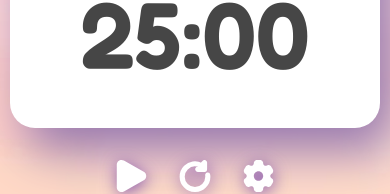
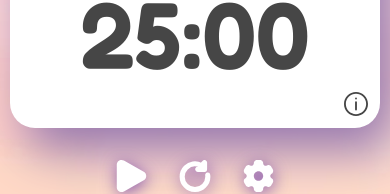
Before and after one commit to mjgalarza1/simply-another-pomodoro-timer, a React (Vite) app: page / in a window 390 px wide. Shown: the part 447-641 px from the top of the page. Built offline with nearby package versions, Linux system fonts and the light colour scheme; a web font is replaced by a local one.

Commit message:
Add information button (+responsive design)
Note: No behavior implemented for the button yet

```diff
--- a/src/App.jsx
+++ b/src/App.jsx
@@ -5,10 +5,10 @@ import PomodoroTimer from "./components/PomodoroTimer.jsx";
 function App() {
     return (
         <>
-            <div id="wrapper" className="flex justify-center items-center h-screen">
+            <div id="wrapper" className="flex justify-center items-center h-screen min-h-[270px]">
                 <div id="main-container" className="flex flex-col justify-center items-center gap-3 w-[616px] ">
 
-                    <img id="logo" className="w-[500px] px-4 [@media(max-height:750px)]:w-[70vh]" src={MainLogo} alt="Simply Another Pomodoro Timer"/>
+                    <img id="logo" className="w-[500px] px-4 [@media(max-height:750px)]:w-[70vh] [@media(max-height:350px)]:hidden" src={MainLogo} alt="Simply Another Pomodoro Timer"/>
 
                     <div id="pomodoro-timer-container">
                         <PomodoroTimer/>
--- a/src/components/PomodoroTimer.jsx
+++ b/src/components/PomodoroTimer.jsx
@@ -18,6 +18,11 @@ function PomodoroTimer() {
                 <div id="timer">
                     <h1 className="font-fredoka text-[150px] text-[#464646] [@media(max-height:670px)]:text-[50px] max-[616px]:text-[24vw]">25:00</h1>
                 </div>
+                <div id="info-button" className="relative">
+                    <button onClick={() => console.log("Info button was pressed")} className="absolute bottom-0 right-0 -mb-3 -mr-3 w-[24px] max-[376px]:w-[20px]">
+                        <img src={Info} alt="Info button"/>
+                    </button>
+                </div>
             </div>
 
             <div id="pomodoro-player-buttons" className="flex flex-row justify-center gap-8 drop-shadow-[1px_3px_8px_rgba(94,44,164,0.71)]">
--- a/src/components/buttons/PomodoroButton.jsx
+++ b/src/components/buttons/PomodoroButton.jsx
@@ -6,7 +6,7 @@ const PomodoroButton = ({text,onClick}) => {
             w-[200px]
             h-[9vh]
             max-h-[50px]
-            min-h-[20px]
+            min-h-[30px]
             flex justify-center items-center p-2 text-center bg-white
             rounded-xl border-1 border-[#464646]
             font-fredoka text-[24px] text-[#464646]
--- a/src/index.css
+++ b/src/index.css
@@ -14,9 +14,8 @@ body {
   @apply
     bg-[url('/pastel-background.jpg')]
     bg-cover
-    bg-left
     bg-repeat-x
-    h-screen
+    h-full
     ;
 }
 
```
Also changed, not shown: src/assets/imgs/icons/icons8-info.svg.
